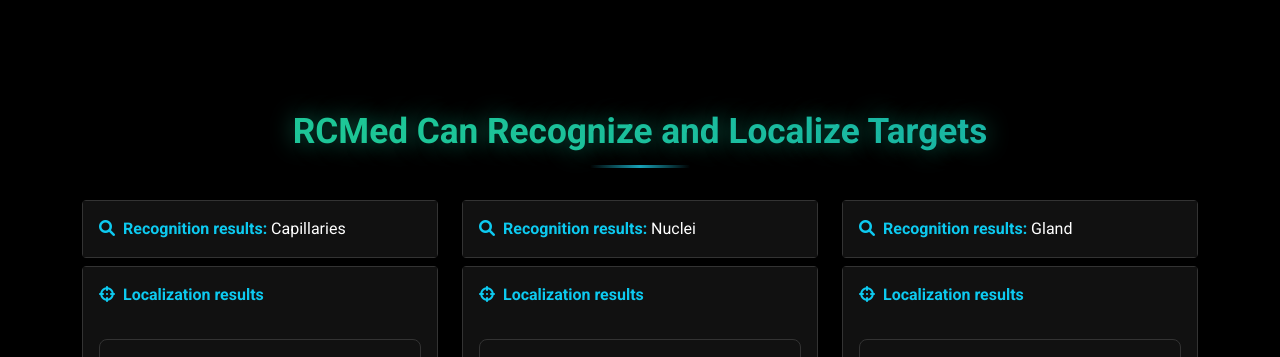
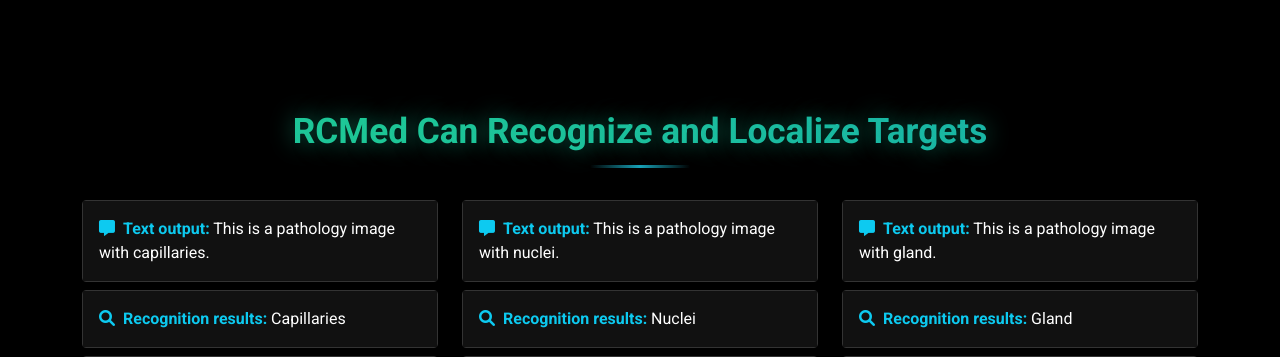
Before and after one commit to xmed-lab/RCMed, a Flask app: page / in a window 1280 px wide. Shown: the part 658-1015 px from the top of the page. Run offline with Flask 2, Linux system fonts and the light colour scheme; parts of the project's set-up code (start-up, migrations or seed data) failed here and were passed over.

Commit message:
style: unify text output style with recognition results

```diff
--- a/templates/index.html
+++ b/templates/index.html
@@ -206,6 +206,11 @@
                     <div class="col-md-4 mb-4">
                         <div class="card mb-2">
                             <div class="card-body">
+                                <p class="mb-0"><strong class="text-info"><i class="fas fa-comment-alt me-2"></i>Text output:</strong> This is a pathology image with capillaries.</p>
+                            </div>
+                        </div>
+                        <div class="card mb-2">
+                            <div class="card-body">
                                 <p class="mb-0"><strong class="text-info"><i class="fas fa-search me-2"></i>Recognition results:</strong> Capillaries</p>
                             </div>
                         </div>
@@ -234,6 +239,11 @@
                     <div class="col-md-4 mb-4">
                         <div class="card mb-2">
                             <div class="card-body">
+                                <p class="mb-0"><strong class="text-info"><i class="fas fa-comment-alt me-2"></i>Text output:</strong> This is a pathology image with nuclei.</p>
+                            </div>
+                        </div>
+                        <div class="card mb-2">
+                            <div class="card-body">
                                 <p class="mb-0"><strong class="text-info"><i class="fas fa-search me-2"></i>Recognition results:</strong> Nuclei</p>
                             </div>
                         </div>
@@ -260,6 +270,11 @@
 
                     <!-- Gland Example -->
                     <div class="col-md-4 mb-4">
+                        <div class="card mb-2">
+                            <div class="card-body">
+                                <p class="mb-0"><strong class="text-info"><i class="fas fa-comment-alt me-2"></i>Text output:</strong> This is a pathology image with gland.</p>
+                            </div>
+                        </div>
                         <div class="card mb-2">
                             <div class="card-body">
                                 <p class="mb-0"><strong class="text-info"><i class="fas fa-search me-2"></i>Recognition results:</strong> Gland</p>
```
